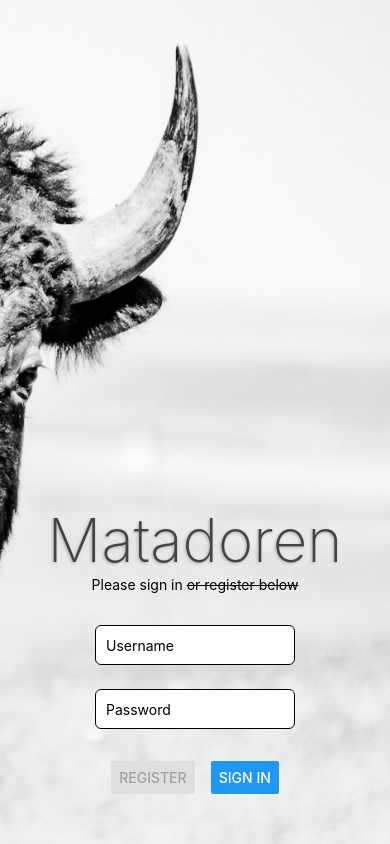
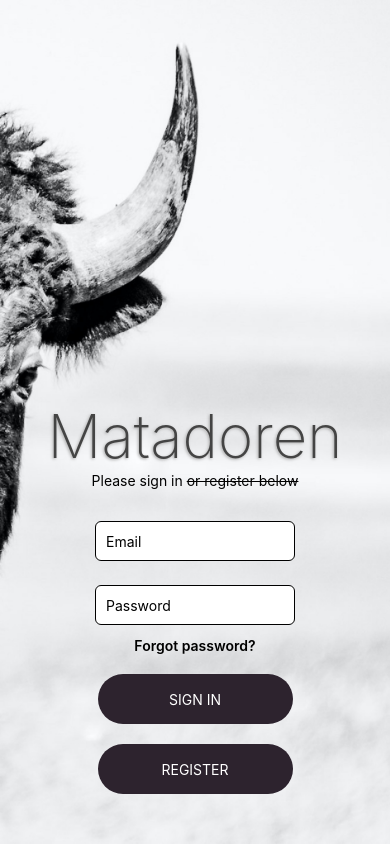
Before and after one commit to david-O-Ciarnain/matadoren-chat, a React Native app: screen / in a window 390 px wide. Built offline with nearby package versions, Linux system fonts and the light colour scheme.

Commit message:
Replaced buttons, for Touchables. Added forgot pw, new styles.

```diff
--- a/src/components/LoginForm.js
+++ b/src/components/LoginForm.js
@@ -5,17 +5,24 @@ import {
   Text,
   View,
   TextInput,
-  Button,
+  TouchableOpacity,
 } from "react-native";
-import MainView from "../views/MainView";
 import Header from "./Header";
 
 const LoginForm = () => {
-  const [username, setUsername] = React.useState("");
+  const [email, setEmail] = React.useState("");
   const [password, setPassword] = React.useState("");
 
   const handleLogin = () => {
-    console.log(username, password);
+    console.log(`Sign in Pressed! Email: ${email}, Password: ${password}`);
+  };
+
+  const handleRegister = () => {
+    console.log("Register Pressed!");
+  };
+
+  const handleForgot = () => {
+    console.log("Forgot password Pressed!");
   };
 
   return (
@@ -27,10 +34,10 @@ const LoginForm = () => {
       <View style={styles.inputfields}>
         <TextInput
           style={styles.input}
-          onChangeText={setUsername}
-          value={username}
-          placeholder="Username"
-          textContentType="username"
+          onChangeText={setEmail}
+          value={email}
+          placeholder="Email"
+          textContentType="emailAddress"
         />
         <TextInput
           style={styles.input}
@@ -40,11 +47,18 @@ const LoginForm = () => {
           secureTextEntry={true}
           textContentType="password"
         />
+        <TouchableOpacity>
+          <Text style={styles.forgotText} onPress={handleForgot}>
+            Forgot password?
+          </Text>
+        </TouchableOpacity>
       </View>
-      <View style={styles.btngroup}>
-        <Button title="Sign in" style={styles.button} onPress={handleLogin} />
-        <Button title="Register" style={styles.button} disabled={true} />
-      </View>
+      <TouchableOpacity style={styles.btns} onPress={handleLogin}>
+        <Text style={styles.btnText}>SIGN IN</Text>
+      </TouchableOpacity>
+      <TouchableOpacity style={styles.btns} onPress={handleRegister}>
+        <Text style={styles.btnText}>REGISTER</Text>
+      </TouchableOpacity>
     </View>
   );
 };
@@ -66,15 +80,26 @@ const styles = StyleSheet.create({
     backgroundColor: "#fff",
   },
   inputfields: {
-    marginVertical: 20,
+    marginTop: 20,
+    alignItems: "center",
   },
   linethrough: {
     textDecorationLine: "line-through",
   },
-  btngroup: {
-    flexDirection: "row-reverse",
-    justifyContent: "space-evenly",
-    width: 200,
+  btns: {
+    width: "50%",
+    borderRadius: 25,
+    height: 50,
+    alignItems: "center",
+    justifyContent: "center",
+    marginTop: 20,
+    backgroundColor: "#2D232E",
+  },
+  btnText: {
+    color: "#fff",
+  },
+  forgotText: {
+    fontWeight: "600",
   },
 });
 
```
Also changed, not shown: src/views/LoginScreen.js (+1 -7 lines).
